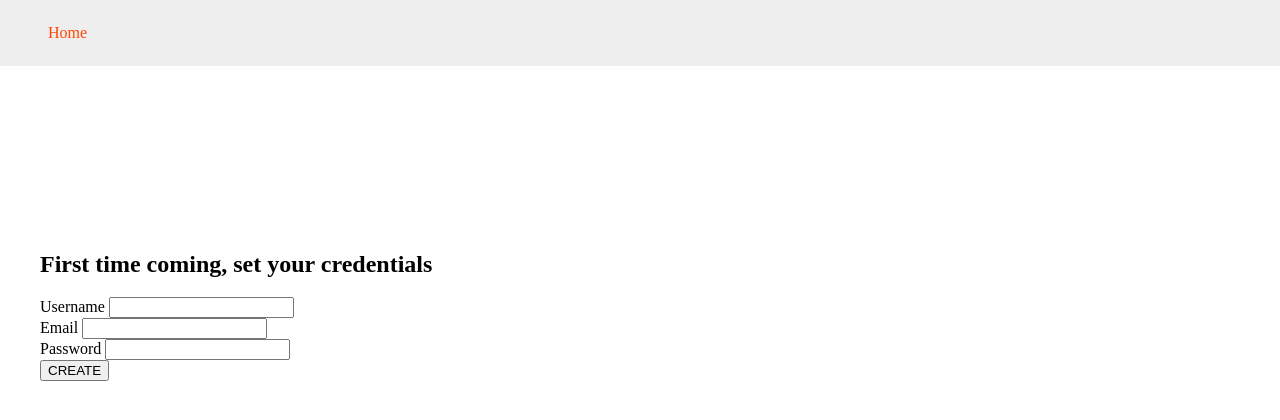
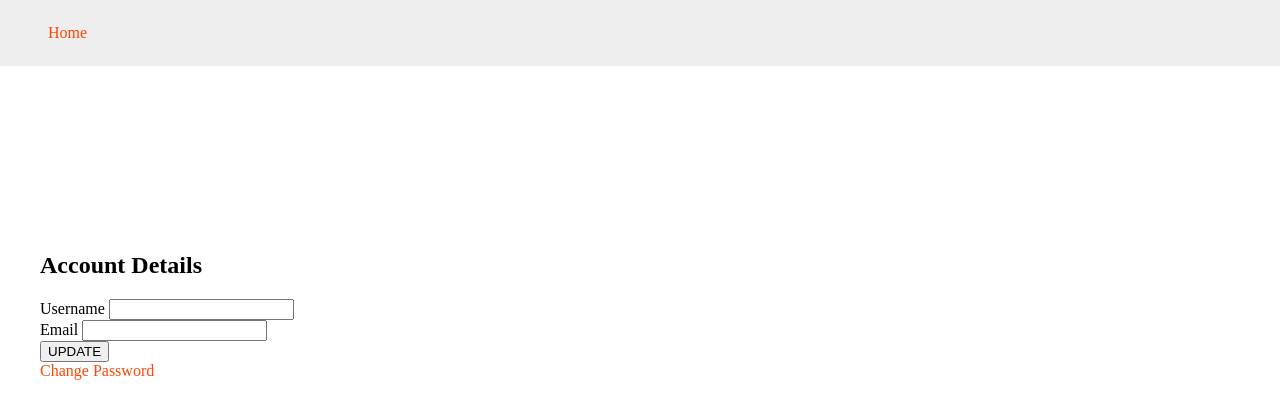
Before and after one commit to itcsdb1912/itcsdb1912, a Flask app: template templates/account.html in a window 1280 px wide. Shown: the top 420 px of the page. Run offline with Flask 2, Linux system fonts and the light colour scheme; the template is opened without the code that fills it, so the values that code supplies are empty.

Commit message:
store name etc. + account.html

```diff
--- a/SQL_QUERIES.py
+++ b/SQL_QUERIES.py
@@ -9,7 +9,7 @@ SQL_QUERIES = {
 
     "create_store_table": "CREATE TABLE IF NOT EXISTS Store(\
             Id SERIAL PRIMARY KEY,\
-            Name VARCHAR(50) NOT NULL,\
+            StoreName VARCHAR(50) NOT NULL,\
             Address VARCHAR(100) NOT NULL,\
             CreatedOn timestamp without time zone DEFAULT now(),\
             UserId INTEGER NOT NULL,\
@@ -20,7 +20,7 @@ SQL_QUERIES = {
                 ON DELETE CASCADE);",
 
     "create_product_table": "CREATE TABLE IF NOT EXISTS ProductInfo(\
-            Id SERIAL PRIMARY KEY,\
+            Id INTEGER PRIMARY KEY,\
             ProductName VARCHAR(50) NOT NULL,\
             ProductPrice FLOAT NOT NULL,\
             ProductDescription VARCHAR(1024), \
--- a/templates/account.html
+++ b/templates/account.html
@@ -2,25 +2,22 @@
 
 {% block content %}
 <div>
-    <h2>First time coming, set your credentials</h2>
     <div>
-        <form action="/create" method="POST">
+        <h2>Account Details</h2>
+        <form action="/account" method="POST">
             <div>
                 <label for="username">Username</label>
-                <input type="text" name="username">
+                <input type="text" name="username" value="{{user.username}}">
             </div>
             <div>
                 <label for="email">Email</label>
-                <input type="text" name="email">
+                <input type="text" name="email" value="{{user.email}}">
             </div>
             <div>
-                <label for="password">Password</label>
-                <input type="text" name="password">
-            </div>
-            <div>
-                <input type="submit" value="CREATE">
+                <input type="submit" value="UPDATE">
             </div>
         </form>
+        <a href="/change_password">Change Password</a>
     </div>
 </div>
 {% endblock %}
```
Also changed, not shown: db_ops.py (+4 -4 lines).
